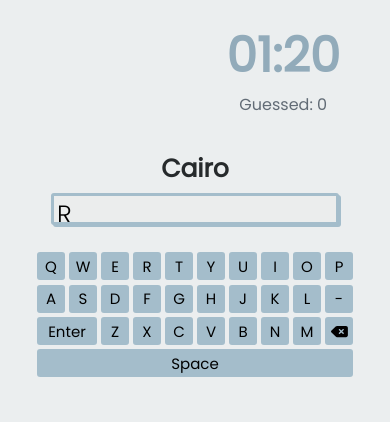
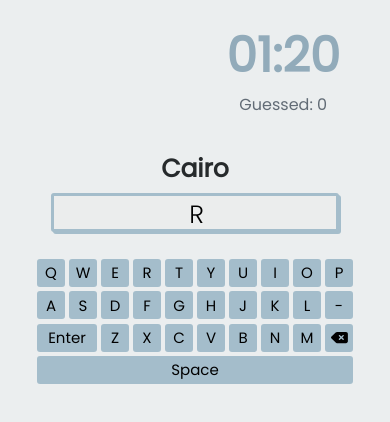
Before and after one commit to nickgabriadze/Towngraphy, a React (Create React App) app: page / in a window 390 px wide. Shown: the top 422 px of the page. Built offline with nearby package versions, Linux system fonts and the light colour scheme; the HTML template or start-up script is replaced by a standard one.

Commit message:
changed a small detail about height of answer-box

```diff
--- a/src/components/textBox.css
+++ b/src/components/textBox.css
@@ -26,6 +26,7 @@
 
 #answer {
     padding-left: 3px;
+    text-align: center;
 }
 
 #pre-defined {
@@ -39,7 +40,7 @@
 
 @media (max-width: 480px) {
     #box-for-input{
-        height: 2rem;
+        height: 2.42rem;
         width: 18rem;
         font-size:20px
     }
```
